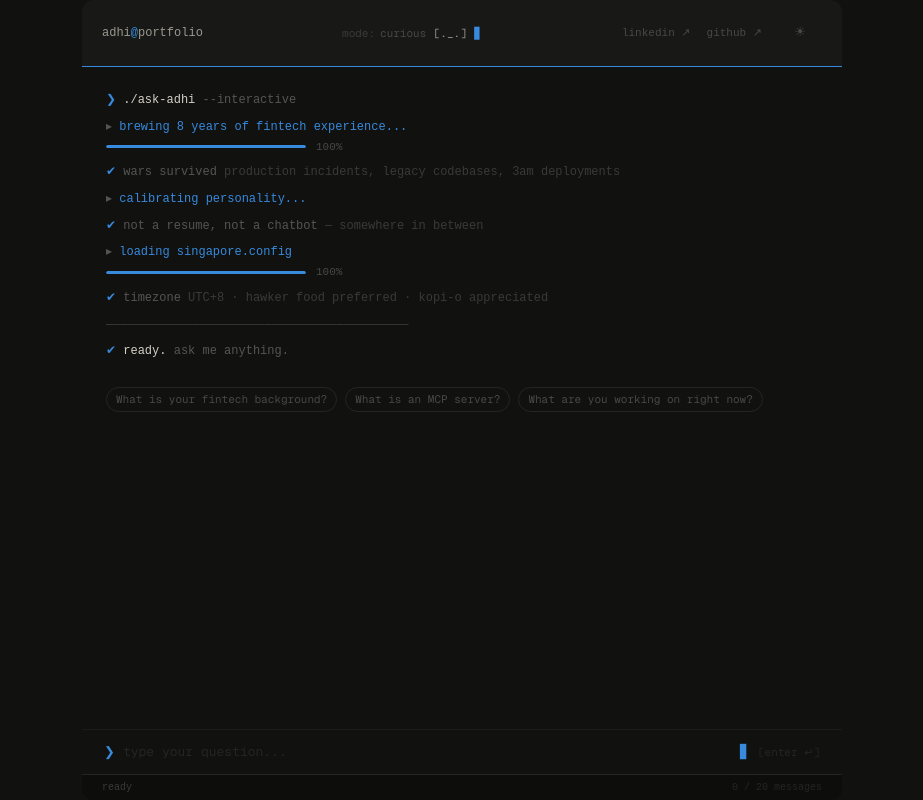
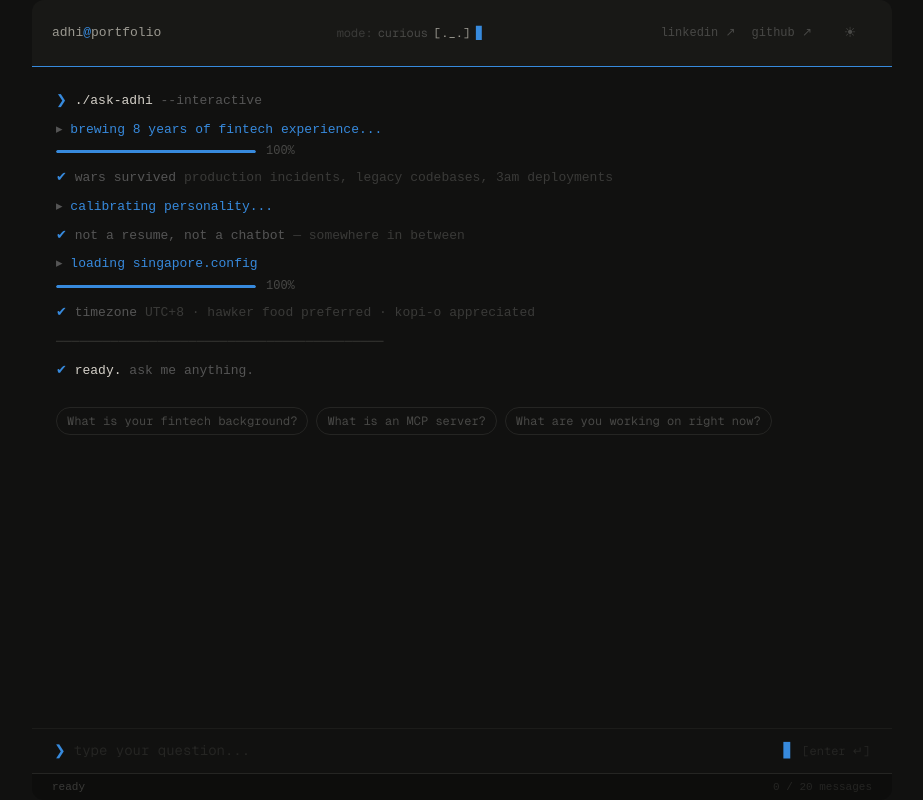
Before and after one commit to Adhiyaman-Sisubalan/ask-adhi, a Next.js app: page / in a window 1280 px wide. Both pictures are taken after a click on the button "Toggle light/dark mode". Shown: the whole page, without its empty margins (178-1101 px from the left). Built offline with nearby package versions, Linux system fonts and the light colour scheme.

Commit message:
Increase terminal UI typography and spacing.
Improve readability across boot, chat, input, and status surfaces while widening the terminal container for a more comfortable desktop layout.

Co-authored-by: Cursor <cursoragent@cursor.com>

```diff
--- a/app/globals.css
+++ b/app/globals.css
@@ -86,7 +86,7 @@ input::placeholder {
   justify-content: center;
   gap: 5px;
   font-family: var(--font-geist-mono), ui-monospace, monospace;
-  font-size: 11px;
+  font-size: 12px;
   white-space: nowrap;
   overflow: hidden;
 }
--- a/app/page.tsx
+++ b/app/page.tsx
@@ -180,7 +180,7 @@ export default function Home() {
       {/* Fixed bottom — outside scroll */}
       {errorMsg && (
         <div
-          className="px-6 py-2 font-mono text-[12px] shrink-0"
+          className="px-6 py-2 font-mono text-[13px] shrink-0"
           style={{ color: '#E24B4A', borderTop: '0.5px solid var(--border-subtle)' }}
         >
           {errorMsg}
--- a/components/BootAnimation.tsx
+++ b/components/BootAnimation.tsx
@@ -121,7 +121,7 @@ export function BootAnimation({ onComplete, skipAnimation = false }: BootAnimati
           <div
             style={{
               fontFamily: 'monospace',
-              fontSize: 12,
+              fontSize: 13,
               lineHeight: 1.9,
               opacity: visibleLines.includes(i) ? 1 : 0,
               transition: 'opacity 0.12s',
@@ -143,7 +143,7 @@ export function BootAnimation({ onComplete, skipAnimation = false }: BootAnimati
               <div style={{ height: 3, borderRadius: 2, background: 'var(--border-subtle)', overflow: 'hidden', flex: 1, maxWidth: 200 }}>
                 <div style={{ height: '100%', width: `${bar1Width}%`, background: 'var(--accent)', borderRadius: 2 }} />
               </div>
-              <span style={{ fontFamily: 'monospace', fontSize: 11, color: 'var(--text-muted)', minWidth: 32 }}>
+              <span style={{ fontFamily: 'monospace', fontSize: 12, color: 'var(--text-muted)', minWidth: 34 }}>
                 {bar1Pct}%
               </span>
             </div>
@@ -162,7 +162,7 @@ export function BootAnimation({ onComplete, skipAnimation = false }: BootAnimati
               <div style={{ height: 3, borderRadius: 2, background: 'var(--border-subtle)', overflow: 'hidden', flex: 1, maxWidth: 200 }}>
                 <div style={{ height: '100%', width: `${bar2Width}%`, background: 'var(--accent)', borderRadius: 2 }} />
               </div>
-              <span style={{ fontFamily: 'monospace', fontSize: 11, color: 'var(--text-muted)', minWidth: 32 }}>
+              <span style={{ fontFamily: 'monospace', fontSize: 12, color: 'var(--text-muted)', minWidth: 34 }}>
                 {bar2Pct}%
               </span>
             </div>
--- a/components/ChipRow.tsx
+++ b/components/ChipRow.tsx
@@ -22,7 +22,7 @@ export default function ChipRow({ chips, variant, onSelect, disabled }: ChipRowP
           role="listitem"
           onClick={() => onSelect(chip)}
           disabled={disabled}
-          className="chip-btn font-mono text-[11px] px-2 sm:px-[9px] py-[3px] min-h-[44px] sm:min-h-0 flex items-center rounded-full transition-colors"
+          className="chip-btn font-mono text-[12px] px-2 sm:px-[10px] py-1 min-h-[44px] sm:min-h-0 flex items-center rounded-full transition-colors"
           style={{
             borderWidth: '0.5px',
             borderStyle: 'solid',
--- a/components/InputBar.tsx
+++ b/components/InputBar.tsx
@@ -49,13 +49,13 @@ export default function InputBar({ onSubmit, disabled, shouldFocus }: InputBarPr
       className="flex items-center gap-2 px-[22px] min-h-[44px] shrink-0"
       style={{ borderTop: '0.5px solid var(--border-subtle)', background: 'var(--bg-primary)' }}
     >
-      <span className="font-mono text-[13px] shrink-0" style={{ color: 'var(--accent)' }}>
+      <span className="font-mono text-[14px] shrink-0" style={{ color: 'var(--accent)' }}>
         ❯
       </span>
       <input
         ref={inputRef}
         type="text"
-        className="flex-1 bg-transparent border-none outline-none font-mono text-[16px] sm:text-[13px] min-h-[44px]"
+        className="flex-1 bg-transparent border-none outline-none font-mono text-[16px] sm:text-[14px] min-h-[44px]"
         style={{ color: 'var(--text-primary)' }}
         placeholder="type your question..."
         value={value}
@@ -70,14 +70,14 @@ export default function InputBar({ onSubmit, disabled, shouldFocus }: InputBarPr
           style={{
             color: 'var(--accent)',
             animation: 'blink 1s step-end infinite',
-            fontSize: '13px',
+            fontSize: '14px',
           }}
           aria-hidden="true"
         >
           ▋
         </span>
       )}
-      <span className="hidden sm:inline font-mono text-[11px] shrink-0" style={{ color: 'var(--border)' }}>
+      <span className="hidden sm:inline font-mono text-[12px] shrink-0" style={{ color: 'var(--border)' }}>
         [enter ↵]
       </span>
       <button
--- a/components/MessageBubble.tsx
+++ b/components/MessageBubble.tsx
@@ -45,10 +45,10 @@ export default function MessageBubble({
   if (role === 'user') {
     return (
       <div style={{ display: 'flex', gap: 8, alignItems: 'flex-start' }}>
-        <span style={{ color: 'var(--accent)', fontFamily: 'monospace', fontSize: 13, flexShrink: 0 }}>
+        <span style={{ color: 'var(--accent)', fontFamily: 'monospace', fontSize: 14, flexShrink: 0 }}>
           ❯
         </span>
-        <span style={{ fontFamily: 'monospace', fontSize: 13, color: 'var(--text-primary)', lineHeight: 1.7 }}>
+        <span style={{ fontFamily: 'monospace', fontSize: 14, color: 'var(--text-primary)', lineHeight: 1.7 }}>
           {content}
         </span>
       </div>
@@ -77,12 +77,12 @@ export default function MessageBubble({
         <TypingIndicator phrase={thinkingPhrase} />
       )}
       {bodyText && (
-        <div style={{ fontFamily: 'monospace', fontSize: 13, color: 'var(--text-secondary)', lineHeight: 1.75 }}>
+        <div style={{ fontFamily: 'monospace', fontSize: 14, color: 'var(--text-secondary)', lineHeight: 1.75 }}>
           {renderFormattedText(bodyText)}
         </div>
       )}
       {followUp && (
-        <div style={{ fontFamily: 'monospace', fontSize: 12, color: 'var(--accent)', fontStyle: 'italic' }}>
+        <div style={{ fontFamily: 'monospace', fontSize: 13, color: 'var(--accent)', fontStyle: 'italic' }}>
           → {followUp}
         </div>
       )}
--- a/components/StatusBar.tsx
+++ b/components/StatusBar.tsx
@@ -34,7 +34,7 @@ export function StatusBar({ isThinking, messageCount, maxMessages = 20, isLimitR
       <span
         style={{
           fontFamily: 'monospace',
-          fontSize: 10,
+          fontSize: 11,
           color: isThinking ? 'var(--text-subtle)' : 'var(--text-dim)',
         }}
       >
@@ -44,7 +44,7 @@ export function StatusBar({ isThinking, messageCount, maxMessages = 20, isLimitR
           ? `thinking${'.'.repeat(dots)}`
           : 'ready'}
       </span>
-      <span style={{ fontFamily: 'monospace', fontSize: 10, color: 'var(--border)' }}>
+      <span style={{ fontFamily: 'monospace', fontSize: 11, color: 'var(--border)' }}>
         {messageCount} / {maxMessages} messages
       </span>
     </div>
--- a/components/Terminal.tsx
+++ b/components/Terminal.tsx
@@ -14,7 +14,7 @@ export default function Terminal({ children, isThinking = false }: TerminalProps
 
   return (
     <div
-      className="flex flex-col w-full sm:max-w-[760px] sm:mx-auto sm:rounded-xl overflow-hidden"
+      className="flex flex-col w-full sm:max-w-[860px] sm:mx-auto sm:rounded-xl overflow-hidden"
       style={{ height: '100dvh', background: 'var(--bg-primary)' }}
     >
       {/* Header */}
@@ -31,7 +31,7 @@ export default function Terminal({ children, isThinking = false }: TerminalProps
         }}
       >
         {/* Left — brand */}
-        <span style={{ fontFamily: 'monospace', fontSize: 12, color: 'var(--text-secondary)', flexShrink: 0 }}>
+        <span style={{ fontFamily: 'monospace', fontSize: 13, color: 'var(--text-secondary)', flexShrink: 0 }}>
           adhi<span style={{ color: 'var(--accent)' }}>@</span>portfolio
         </span>
 
@@ -44,7 +44,7 @@ export default function Terminal({ children, isThinking = false }: TerminalProps
             target="_blank"
             rel="noopener noreferrer"
             className="hidden sm:inline"
-            style={{ fontFamily: 'monospace', fontSize: 11, color: 'var(--text-muted)', textDecoration: 'none' }}
+            style={{ fontFamily: 'monospace', fontSize: 12, color: 'var(--text-muted)', textDecoration: 'none' }}
           >
             linkedin ↗
           </a>
@@ -53,7 +53,7 @@ export default function Terminal({ children, isThinking = false }: TerminalProps
             target="_blank"
             rel="noopener noreferrer"
             className="hidden sm:inline"
-            style={{ fontFamily: 'monospace', fontSize: 11, color: 'var(--text-muted)', textDecoration: 'none' }}
+            style={{ fontFamily: 'monospace', fontSize: 12, color: 'var(--text-muted)', textDecoration: 'none' }}
           >
             github ↗
           </a>
@@ -65,7 +65,7 @@ export default function Terminal({ children, isThinking = false }: TerminalProps
               border: 'none',
               cursor: 'pointer',
               color: 'var(--text-muted)',
-              fontSize: 13,
+              fontSize: 14,
               fontFamily: 'monospace',
               padding: 0,
               minWidth: 44,
--- a/components/TypingIndicator.tsx
+++ b/components/TypingIndicator.tsx
@@ -9,7 +9,7 @@ export default function TypingIndicator({ phrase = 'querying memory' }: TypingIn
     <div
       style={{
         fontFamily: 'monospace',
-        fontSize: 12,
+        fontSize: 13,
         lineHeight: 1.8,
         color: 'var(--text-secondary)',
       }}
```
